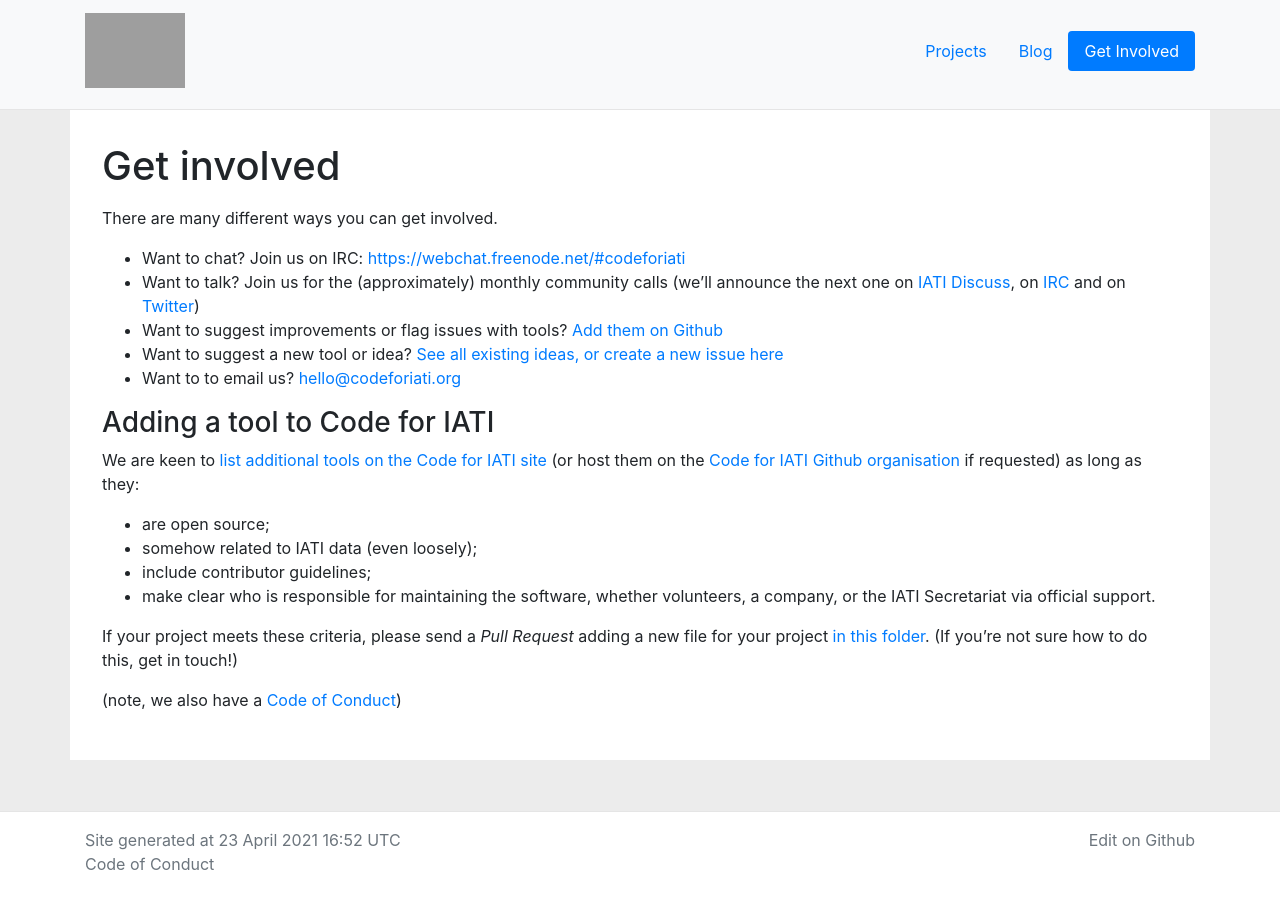
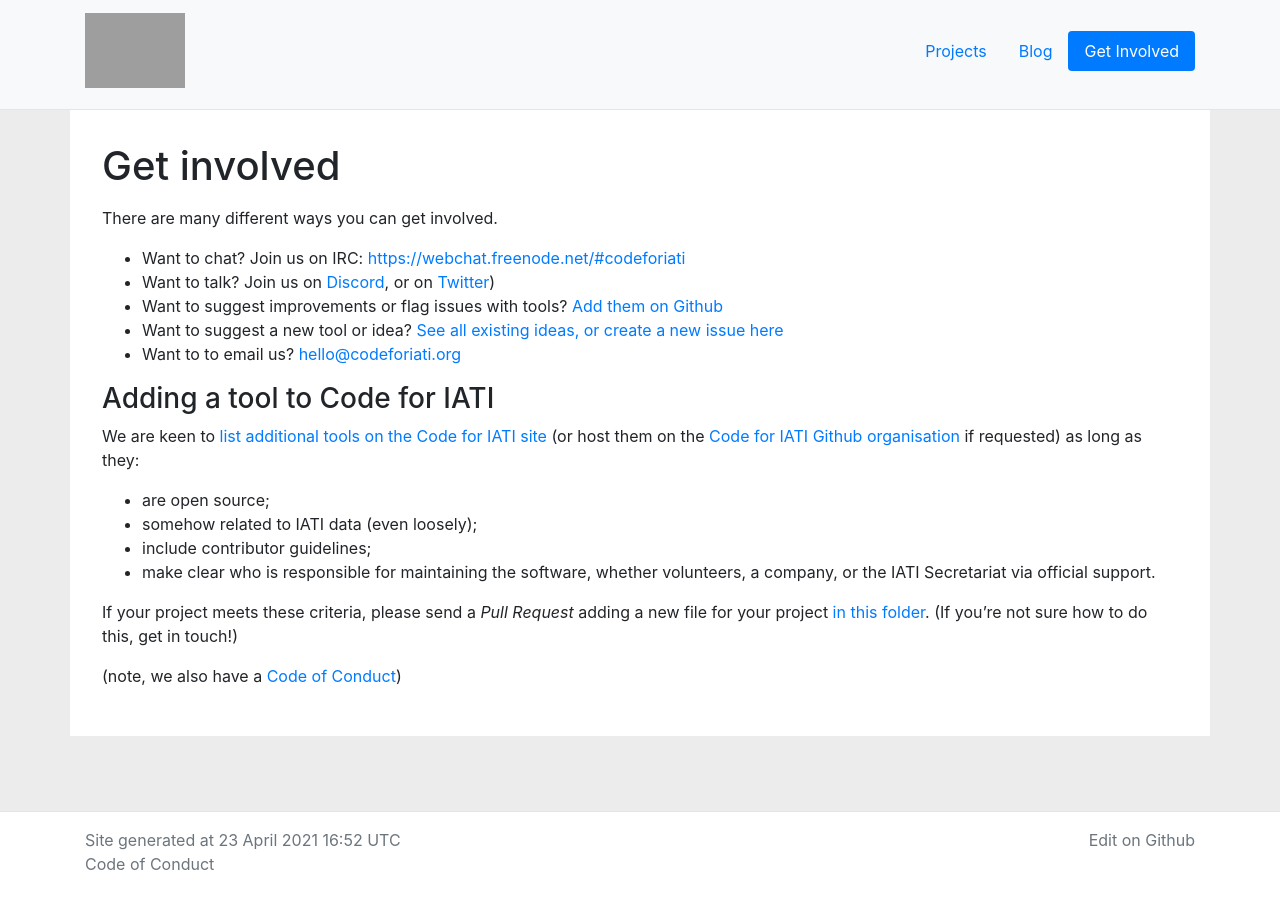
Before and after one commit to codeforIATI/codeforiati.github.io, a Jekyll site: the page built from pages/get-involved.md, in a window 1280 px wide. Built offline with Jekyll 4.4.1, drawn with Linux system fonts in a browser that asks for light colours.

Commit message:
Remove IRC and monthly calls; add discord

```diff
--- a/pages/get-involved.md
+++ b/pages/get-involved.md
@@ -8,7 +8,7 @@ excerpt: Learn how to get involved in Code for IATI.
 There are many different ways you can get involved.
 
 * Want to chat? Join us on IRC: [https://webchat.freenode.net/#codeforiati](https://webchat.freenode.net/#codeforiati)
-* Want to talk? Join us for the (approximately) monthly community calls (we’ll announce the next one on [IATI Discuss](https://discuss.iatistandard.org/latest), on [IRC](https://webchat.freenode.net/#codeforiati) and on [Twitter](https://twitter.com/search?q=%23iati&f=live))
+* Want to talk? Join us on [Discord](https://discord.gg/UxvKPVMz), or on [Twitter](https://twitter.com/search?q=%23iati&f=live))
 * Want to suggest improvements or flag issues with tools? [Add them on Github](https://github.com/codeforIATI)
 * Want to suggest a new tool or idea? [See all existing ideas, or create a new issue here](https://github.com/codeforIATI/iati-ideas/issues)
 * Want to to email us? [hello@codeforiati.org](mailto:hello@codeforiati.org)
```
